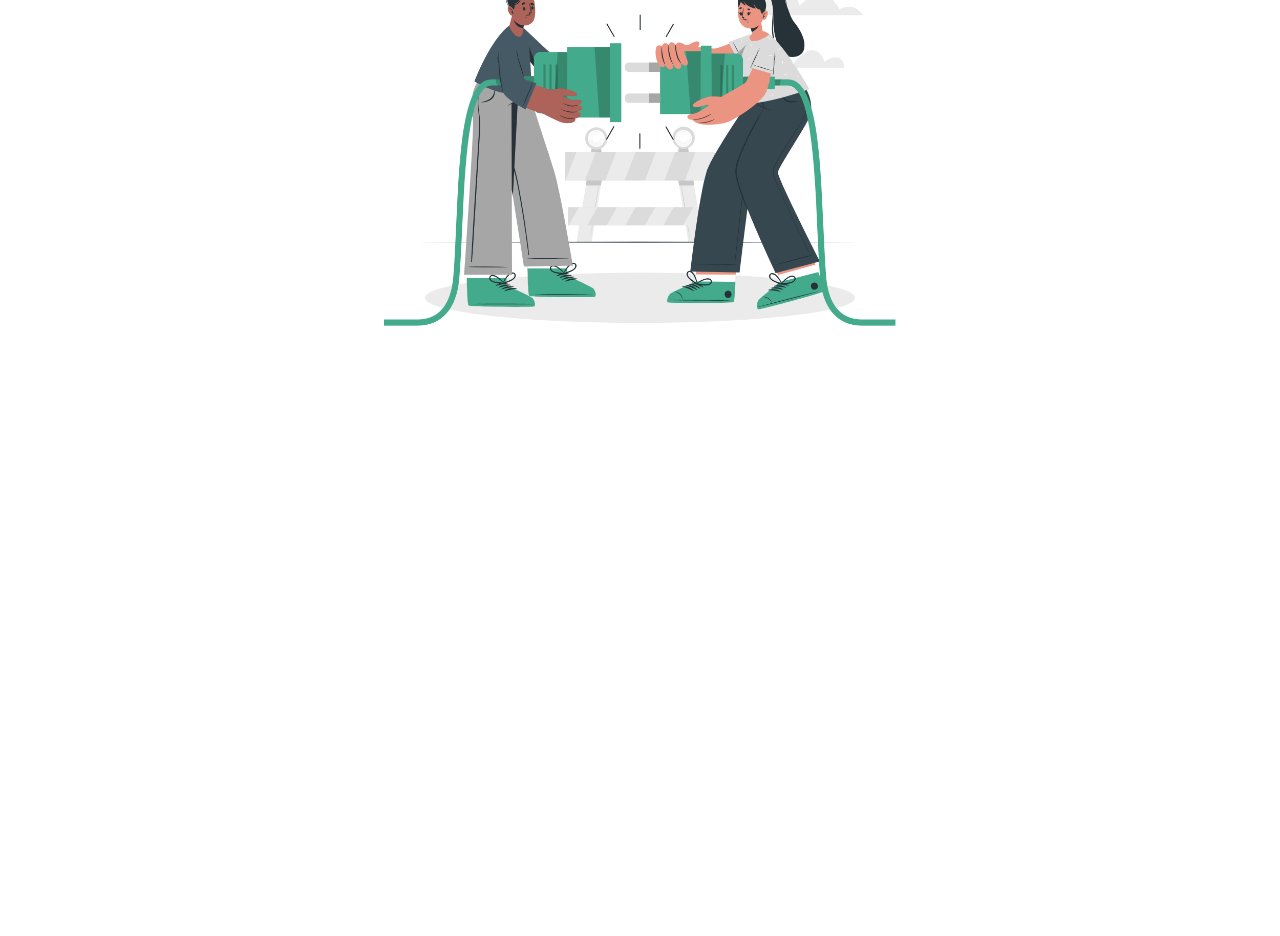
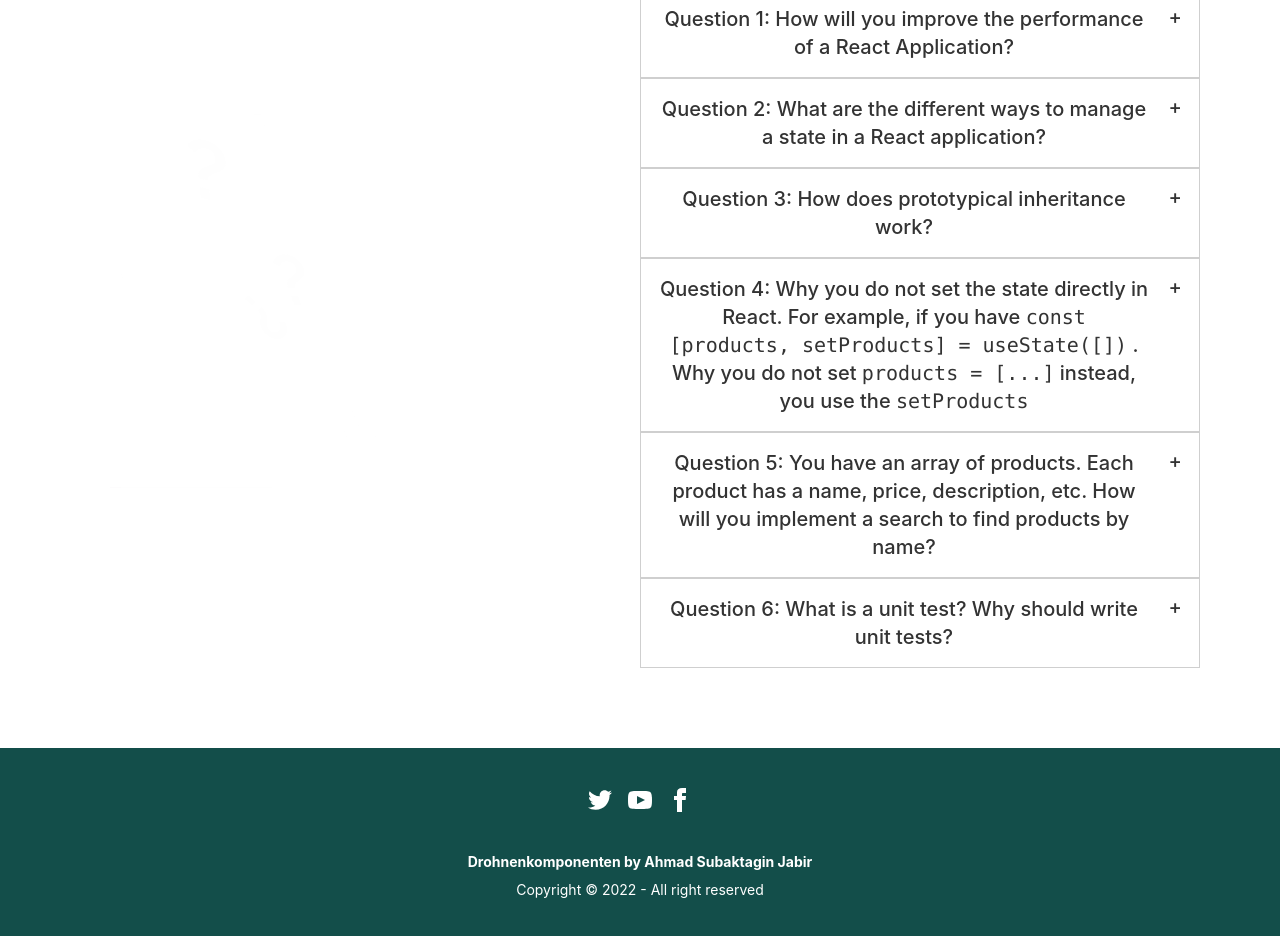
Before and after one commit to jabirsubaktagin16/drohnenkomponenten-client, a React (Create React App) app: page /blogs in a window 1280 px wide. Shown: the part 220-1156 px from the top of the page. Before the commit the page ends 800 px from the top, so only its background shows below. Built offline with nearby package versions, Linux system fonts and the light colour scheme; no server answers; the HTML template or start-up script is replaced by a standard one.

Commit message:
Blogs 3 Answer Implemented

```diff
--- a/package.json
+++ b/package.json
@@ -16,6 +16,7 @@
     "react-hot-toast": "^2.2.0",
     "react-icons": "^4.3.1",
     "react-query": "^3.39.0",
+    "react-rating": "^2.0.5",
     "react-router-dom": "^6.3.0",
     "react-scripts": "5.0.1",
     "swiper": "^8.1.5",
--- a/src/App.js
+++ b/src/App.js
@@ -1,6 +1,7 @@
 import { Toaster } from "react-hot-toast";
 import { Route, Routes } from "react-router-dom";
 import "./App.css";
+import Blogs from "./Pages/Blogs/Blogs";
 import Home from "./Pages/Home/Home";
 import Header from "./Pages/Shared/Header";
 import NotFound from "./Pages/Shared/NotFound";
@@ -13,6 +14,7 @@ function App() {
       <Header />
       <Routes>
         <Route path="/" element={<Home />} />
+        <Route path="/blogs" element={<Blogs />} />
         <Route path="/signin" element={<SignIn />} />
         <Route path="/signup" element={<SignUp />} />
         <Route path="*" element={<NotFound />} />
--- /dev/null
+++ b/src/Pages/Blogs/Blogs.js
@@ -0,0 +1,205 @@
+import React from "react";
+import questions from "../../assets/images/Questions.gif";
+import Footer from "../Shared/Footer";
+
+const Blogs = () => {
+  return (
+    <>
+      <div className="lg:px-20 px-5 my-20">
+        <h1 className="text-4xl font-bold text-primary text-center">
+          Questions & Answers
+        </h1>
+        <div className="mt-6">
+          <div className="grid overflow-hidden sm lg:grid-cols-2 grid-cols-1 grid-rows-none w-auto">
+            <div className="flex row-start-1 row-end-7 justify-center items-center ">
+              <img src={questions} alt="" />
+            </div>
+            <div>
+              {/* Question-1 */}
+              <div
+                tabindex="0"
+                className="collapse collapse-plus border border-base-300 bg-base-100"
+              >
+                <div className="collapse-title text-xl font-medium">
+                  Question 1: How will you improve the performance of a React
+                  Application?
+                </div>
+                <div className="collapse-content">
+                  <p>
+                    We can improve performance of a React Application in
+                    following ways:
+                  </p>
+                  <ol className="list-decimal list-inside">
+                    <li>We can keep component state local where necessary</li>
+                    <li>
+                      We can prevent unnecessary re-renders by memoizing React
+                      components
+                    </li>
+                    <li>
+                      We can do Code-splitting in React using dynamic{" "}
+                      <code>import()</code>
+                    </li>
+                    <li>
+                      We can also do windowing or list visualization in react
+                    </li>
+                    <li>We can use Lazy loading images in react</li>
+                  </ol>
+                </div>
+              </div>
+            </div>
+            <div className="col-start-2">
+              {/* Question-2 */}
+              <div
+                tabindex="0"
+                className="collapse collapse-plus border border-base-300 bg-base-100"
+              >
+                <div className="collapse-title text-xl font-medium">
+                  Question 2: What are the different ways to manage a state in a
+                  React application?
+                </div>
+                <div className="collapse-content">
+                  <p>
+                    We can improve performance of a React Application in
+                    following ways:
+                  </p>
+                </div>
+              </div>
+            </div>
+            <div className="col-start-2">
+              {/* Question-3 */}
+              <div
+                tabindex="0"
+                className="collapse collapse-plus border border-base-300 bg-base-100"
+              >
+                <div className="collapse-title text-xl font-medium">
+                  Question 3: How does prototypical inheritance work?
+                </div>
+                <div className="collapse-content">
+                  <p>
+                    We can improve performance of a React Application in
+                    following ways:
+                  </p>
+                </div>
+              </div>
+            </div>
+            <div className="col-start-2">
+              {/* Question-4 */}
+              <div
+                tabindex="0"
+                className="collapse collapse-plus border border-base-300 bg-base-100"
+              >
+                <div className="collapse-title text-xl font-medium">
+                  Question 4: Why you do not set the state directly in React.
+                  For example, if you have{" "}
+                  <code>const [products, setProducts] = useState([])</code> .
+                  Why you do not set <code>products = [...]</code> instead, you
+                  use the <code>setProducts</code>
+                </div>
+                <div className="collapse-content">
+                  <p>
+                    We can improve performance of a React Application in
+                    following ways:
+                  </p>
+                </div>
+              </div>
+            </div>
+            <div className="col-start-2">
+              {/* Question-5 */}
+              <div
+                tabindex="0"
+                className="collapse collapse-plus border border-base-300 bg-base-100"
+              >
+                <div className="collapse-title text-xl font-medium">
+                  Question 5: You have an array of products. Each product has a
+                  name, price, description, etc. How will you implement a search
+                  to find products by name?
+                </div>
+                <div className="collapse-content">
+                  <p>
+                    We can use <code>find</code>, <code>filter</code> and{" "}
+                    <code>includes</code> to find a product by name from an
+                    array. An example is given in the following snippet:
+                  </p>
+                  <div className="mockup-code">
+                    <pre>
+                      <code>
+                        const products=[&#123; "name":"Samsung A52", "price":
+                        35000&#125;,
+                      </code>
+                    </pre>
+                    <pre>
+                      <code>
+                        &#123; "name":"Poco X3", "price": 25000&#125;]
+                      </code>
+                    </pre>
+                    <br />
+                    <pre>
+                      <code>// If we want to return first value</code>
+                    </pre>
+                    <pre>
+                      <code>
+                        products.find((x)=>x.name.includes('Samsung'))
+                      </code>
+                    </pre>
+                    <br />
+                    <pre>
+                      <code>// If we want to return multiple values</code>
+                    </pre>
+                    <pre>
+                      <code>
+                        products.filter((x)=>x.name.includes('Samsung'))
+                      </code>
+                    </pre>
+                  </div>
+                </div>
+              </div>
+            </div>
+            <div className="col-start-2">
+              {/* Question-6 */}
+              <div
+                tabindex="0"
+                className="collapse collapse-plus border border-base-300 bg-base-100"
+              >
+                <div className="collapse-title text-xl font-medium">
+                  Question 6: What is a unit test? Why should write unit tests?
+                </div>
+                <div className="collapse-content">
+                  <p>
+                    <span className="font-bold">Unit Testing:</span> Unit
+                    Testing is a type of testing which is done by software
+                    developers in which the smallest testable module of an
+                    application - like functions, procedures or interfaces - are
+                    tested to ascertain if they are fit to use.
+                  </p>
+                  <br />
+                  <p>
+                    <span className="font-bold">
+                      Why should we write Unit Testing:
+                    </span>{" "}
+                    Unit Testing has many benefits. The main benefit of unit
+                    testing is the process becomes agile. When we want to add
+                    more features to any software we might need to make changes
+                    to the old design and code, and this can be expensive as
+                    well as risky. If we use unit testing methodology, then this
+                    can save a lot of time and can make the whole process much
+                    faster and easier. Secondly, it significantly improves code
+                    quality. It helps a developer to identify the smallest
+                    defects that might be present in the units before they go
+                    for integration testing. Thirdly, Unit testing helps
+                    identify all kinds of issues with the software at a very
+                    early stage. Software developers can then work on those
+                    issues first before progressing any further. Last but not
+                    least, it helps a developer to reduce costs.
+                  </p>
+                </div>
+              </div>
+            </div>
+          </div>
+        </div>
+      </div>
+      <Footer />
+    </>
+  );
+};
+
+export default Blogs;
--- a/src/Pages/Home/Reviews.js
+++ b/src/Pages/Home/Reviews.js
@@ -1,6 +1,7 @@
 import React from "react";
 import { FreeMode, Pagination } from "swiper";
 import "swiper/css";
+import "swiper/css/autoplay";
 import "swiper/css/free-mode";
 import "swiper/css/pagination";
 import { Swiper, SwiperSlide } from "swiper/react";
@@ -11,19 +12,34 @@ const Reviews = () => {
   const [reviews, setReviews] = useReviews();
 
   return (
-    <div className="lg:px-20 my-20">
+    <div className="my-20">
       <h1 className="text-4xl font-bold text-primary text-center">
         What Customers say about us
       </h1>
       <div>
         <Swiper
-          slidesPerView={3}
+          slidesPerView={1}
           spaceBetween={30}
           freeMode={true}
+          autoplay={{ delay: 3000 }}
           pagination={{
             clickable: true,
           }}
           modules={[FreeMode, Pagination]}
+          breakpoints={{
+            640: {
+              slidesPerView: 1,
+              spaceBetween: 20,
+            },
+            768: {
+              slidesPerView: 2,
+              spaceBetween: 40,
+            },
+            1024: {
+              slidesPerView: 3,
+              spaceBetween: 30,
+            },
+          }}
           className="p-20"
         >
           {reviews.map((review) => (
--- a/src/Pages/Home/SingleReview.js
+++ b/src/Pages/Home/SingleReview.js
@@ -1,4 +1,6 @@
 import React from "react";
+import { FaStar } from "react-icons/fa";
+import Rating from "react-rating";
 
 const SingleReview = ({ review }) => {
   return (
@@ -13,6 +15,12 @@ const SingleReview = ({ review }) => {
 
       <div className="card-body items-center text-center">
         <h2 className="card-title">{review.name}</h2>
+        <Rating
+          initialRating={review.rating}
+          emptySymbol={<FaStar />}
+          fullSymbol={<FaStar style={{ color: "goldenrod" }} />}
+          readonly
+        ></Rating>
         <p>{review.description}</p>
       </div>
     </div>
```
Also changed, not shown: src/assets/images/Questions.gif (added), 1 other file (tests, documents, lock files or other folders).
